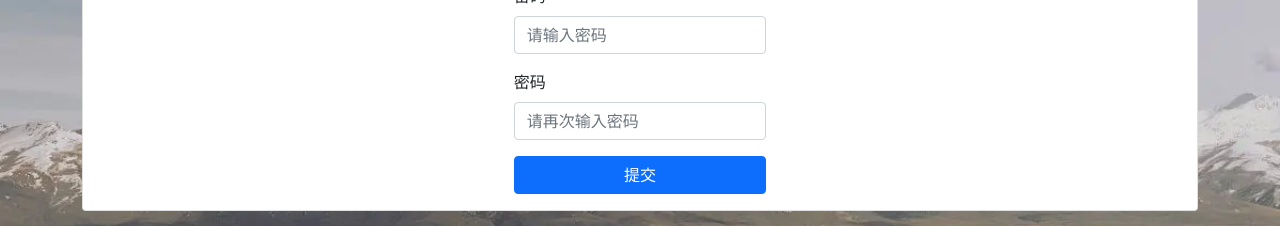
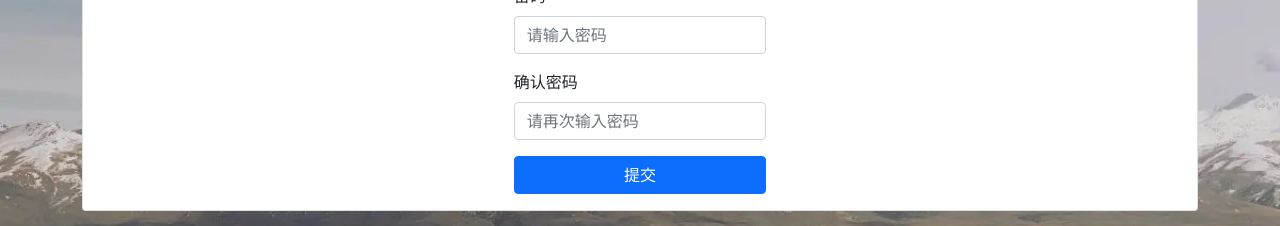
Before and after one commit to ZzqForCoding/king-of-bots, a Vue app in the folder web/: page /user/account/register in a window 1280 px wide. Shown: the part 195-421 px from the top of the page. Built offline with nearby package versions, Linux system fonts and the light colour scheme.

Commit message:
update register

```diff
--- a/web/package.json
+++ b/web/package.json
@@ -9,10 +9,8 @@
   },
   "dependencies": {
     "@popperjs/core": "^2.11.5",
-    "axios": "^0.27.2",
     "bootstrap": "^5.1.3",
     "core-js": "^3.8.3",
-    "crypto-js": "^4.1.1",
     "element-plus": "^2.2.12",
     "jquery": "^3.6.0",
     "vue": "^3.2.13",
--- a/web/src/views/user/account/UserAccountRegisterView.vue
+++ b/web/src/views/user/account/UserAccountRegisterView.vue
@@ -12,7 +12,7 @@
                         <input v-model="password" type="password" class="form-control" id="password" placeholder="请输入密码">
                     </div>
                     <div class="mb-3">
-                        <label for="confirmedPassword" class="form-label">密码</label>
+                        <label for="confirmedPassword" class="form-label">确认密码</label>
                         <input v-model="confirmedPassword" type="password" class="form-control" id="confirmedPassword" placeholder="请再次输入密码">
                     </div>
                     <div class="error-message">{{ error_message }}</div>
```
Also changed, not shown: 1 other file (tests, documents, lock files or other folders).
